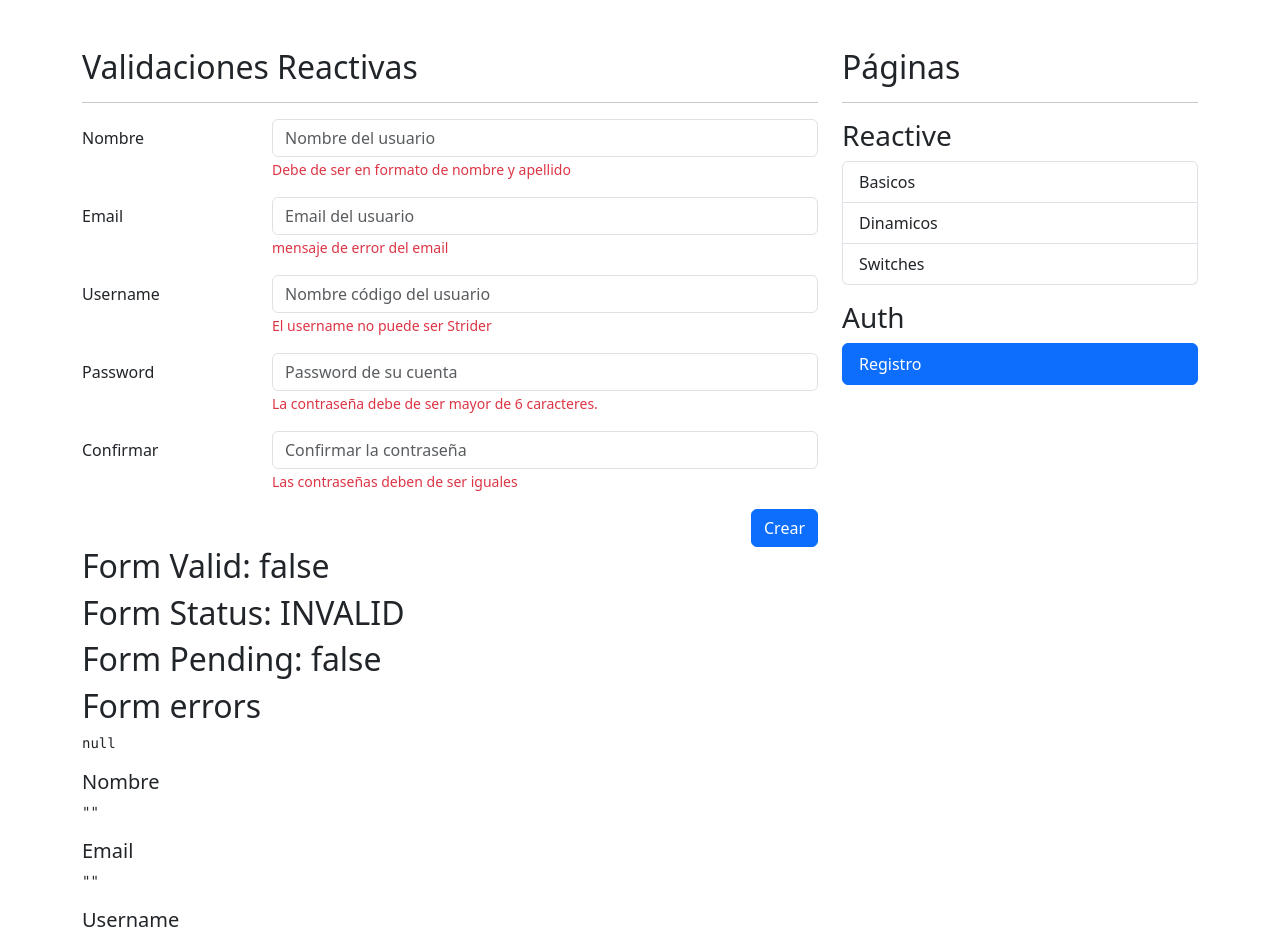
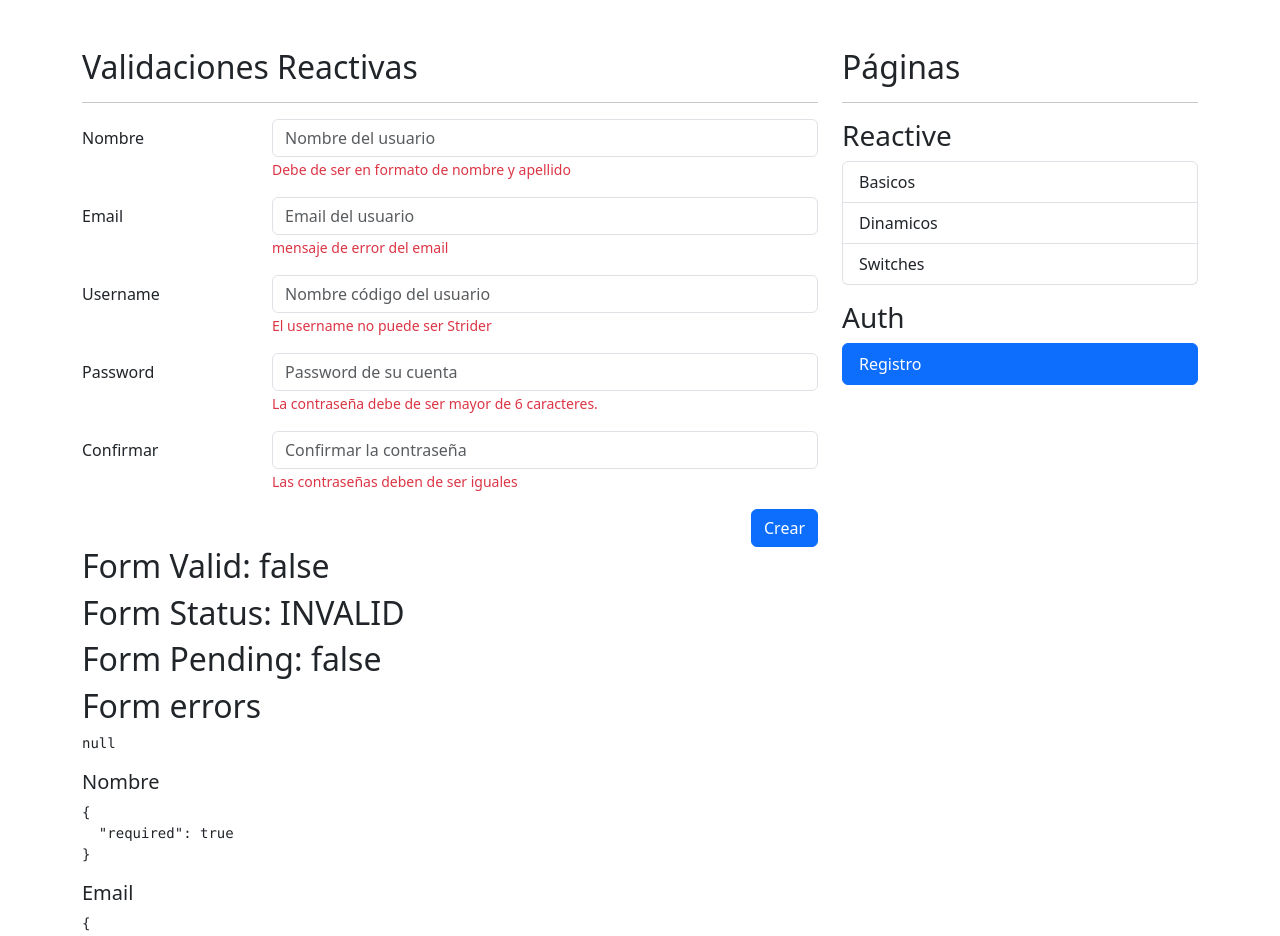
Before and after one commit to Minori35/formApp, an Angular app: page /auth/sing-up in a window 1280 px wide. Shown: the top 936 px of the page. Built offline with nearby package versions, Linux system fonts and the light colour scheme.

Commit message:
Validaciones email y nombre

```diff
--- a/src/app/auth/pages/register-page/register-page.component.html
+++ b/src/app/auth/pages/register-page/register-page.component.html
@@ -106,10 +106,10 @@
 <pre>{{myForm.errors| json }}</pre>
 
 <h5>Nombre</h5>
-<pre>{{ myForm.value.name | json }}</pre>
+<pre>{{  myForm.controls['name'].errors | json }}</pre>
 
 <h5>Email</h5>
-<pre>{{ myForm.value.email  | json }}</pre>
+<pre>{{ myForm.controls['email'].errors  | json }}</pre>
 
 <h5>Username</h5>
 <pre>{{ myForm.controls['username'].errors | json }}</pre>
--- a/src/app/auth/pages/register-page/register-page.component.ts
+++ b/src/app/auth/pages/register-page/register-page.component.ts
@@ -1,6 +1,6 @@
 import { Component } from '@angular/core';
 import {FormGroup  , FormBuilder, Validators} from "@angular/forms";
-import { cantBeStrider } from 'src/app/shared/validators/validators.funtions';
+import * as customVaidator from 'src/app/shared/validators/validators.funtions';
 @Component({
   selector: 'app-register-page',
   templateUrl: './register-page.component.html',
@@ -10,9 +10,9 @@
 export class RegisterPageComponent {
 
   public myForm : FormGroup = this.fb.group({
-    name:['', [Validators.required]],
-    email: ['', [Validators.required]],
-    username: ['', [Validators.required, cantBeStrider]],
+    name:['', [Validators.required, Validators.pattern(customVaidator.firstNameAndLastnamePattern) ]],
+    email: ['', [Validators.required, Validators.pattern(customVaidator.emailPattern)]],
+    username: ['', [Validators.required, customVaidator.cantBeStrider]],
     password: ['',[Validators.required, Validators.minLength(6)]],
     password2: ['',[Validators.required]],
 
--- a/src/app/shared/validators/validators.funtions.ts
+++ b/src/app/shared/validators/validators.funtions.ts
@@ -1,7 +1,9 @@
-import { FormControl } from "@angular/forms";
+import { FormControl,ValidationErrors } from "@angular/forms";
 
+export const firstNameAndLastnamePattern: string = '([a-zA-Z]+) ([a-zA-Z]+)';
+export const emailPattern: string = "^[a-z0-9._%+-]+@[a-z0-9.-]+\\.[a-z]{2,4}$";
 
-export const cantBeStrider=( control :  FormControl)=>{
+export const cantBeStrider=( control :  FormControl): ValidationErrors | null=>{
 
     const value : string = control.value.trim().toLowerCase();
 
```
